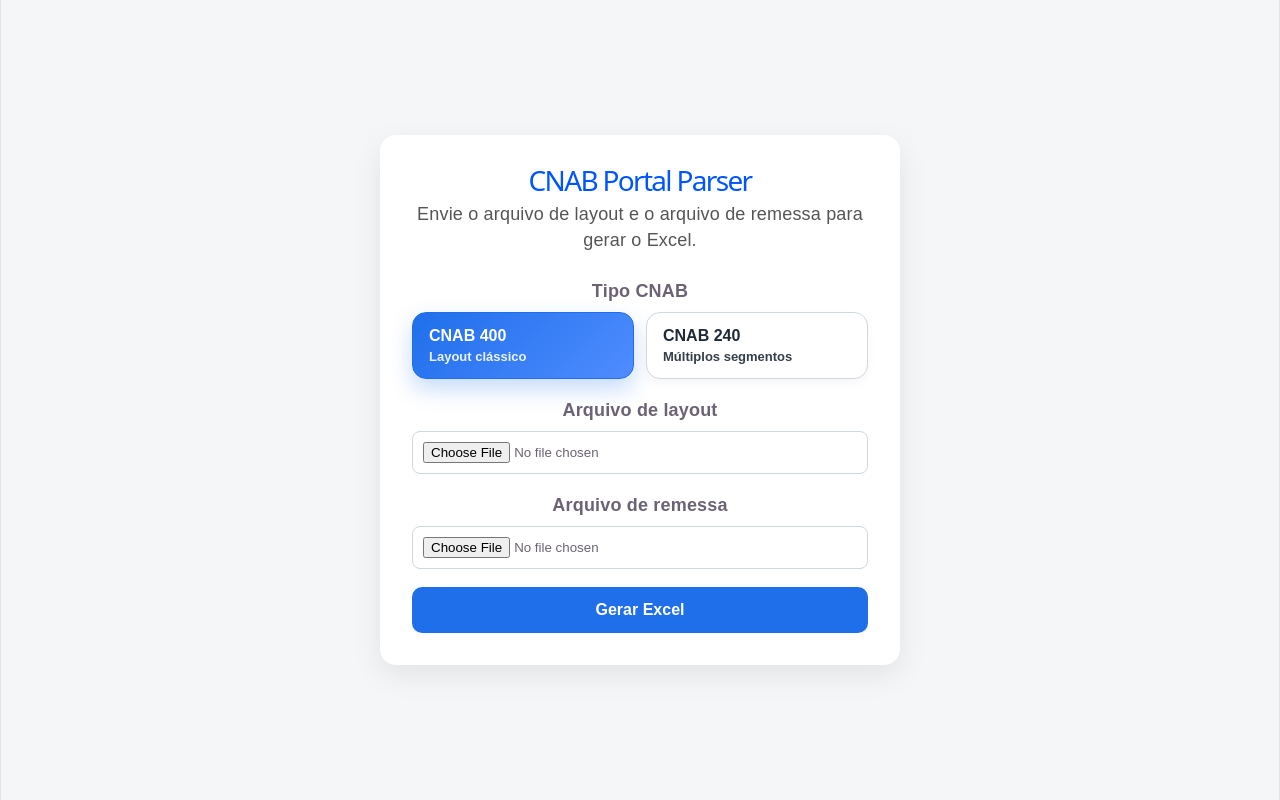
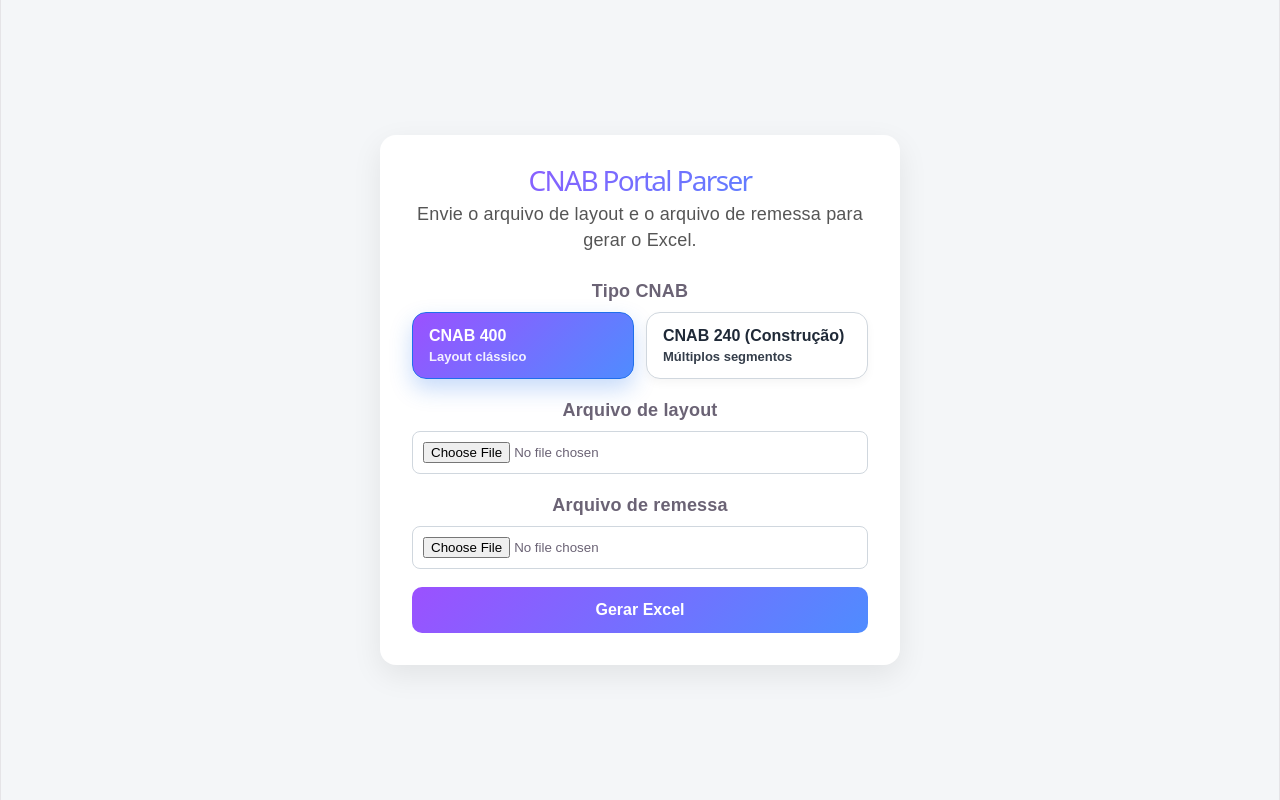
Before and after one commit to PedroRCampelo/portalCnab, a React (Vite) app in the folder frontend/: page / in a window 1280 px wide. Built offline with nearby package versions, Linux system fonts and the light colour scheme.

Commit message:
upd frontend

```diff
--- a/frontend/src/App.css
+++ b/frontend/src/App.css
@@ -67,7 +67,7 @@ button {
   font-size: 16px;
   font-weight: bold;
   cursor: pointer;
-  background: #1f6feb;
+  background: linear-gradient(135deg, #9b51ff, #4f8cff);
   color: white;
 }
 
@@ -122,7 +122,7 @@ button:disabled {
 }
 
 .cnab-option.active {
-  background: linear-gradient(135deg, #1f6feb, #4f8cff);
+  background: linear-gradient(135deg, #9b51ff, #4f8cff);
   color: #ffffff;
   border-color: #1f6feb;
   box-shadow: 0 10px 22px rgba(31, 111, 235, 0.25);
--- a/frontend/src/App.jsx
+++ b/frontend/src/App.jsx
@@ -88,7 +88,7 @@ function App() {
                     className={`cnab-option ${cnabType === "240" ? "active" : ""}`}
                     onClick={() => setCnabType("240")}
                 >
-                  <span className="cnab-option-title">CNAB 240</span>
+                  <span className="cnab-option-title">CNAB 240 (Construção)</span>
                   <span className="cnab-option-subtitle">Múltiplos segmentos</span>
                 </button>
               </div>
--- a/frontend/src/index.css
+++ b/frontend/src/index.css
@@ -70,7 +70,9 @@ h1,
 h2 {
   font-family: var(--heading);
   font-weight: 500;
-  color: #0055ff;
+  background: linear-gradient(135deg, #9b51ff, #4f8cff);
+  color: transparent;
+  background-clip: text;
 }
 
 h1 {
```
Also changed, not shown: 1 other file (tests, documents, lock files or other folders).
